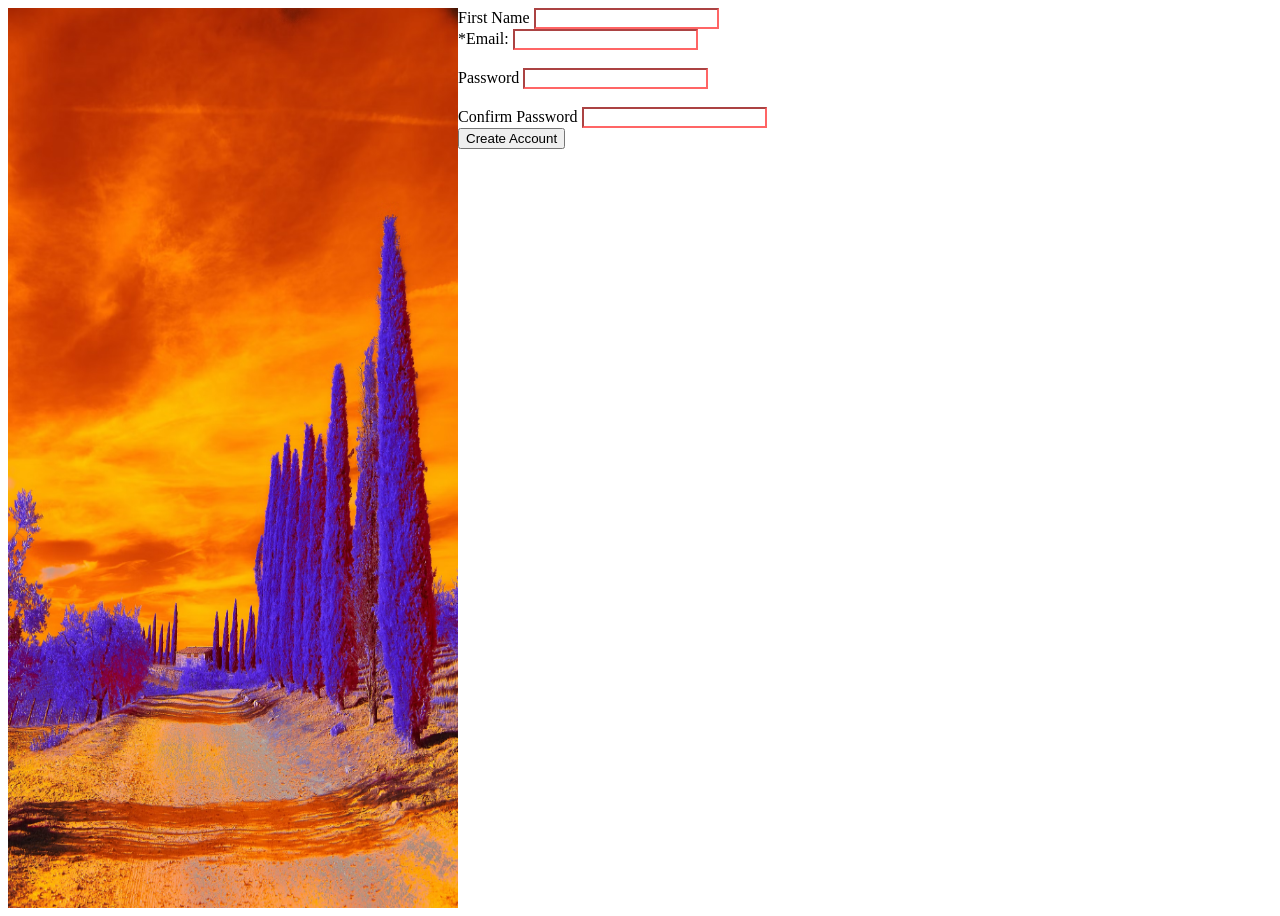
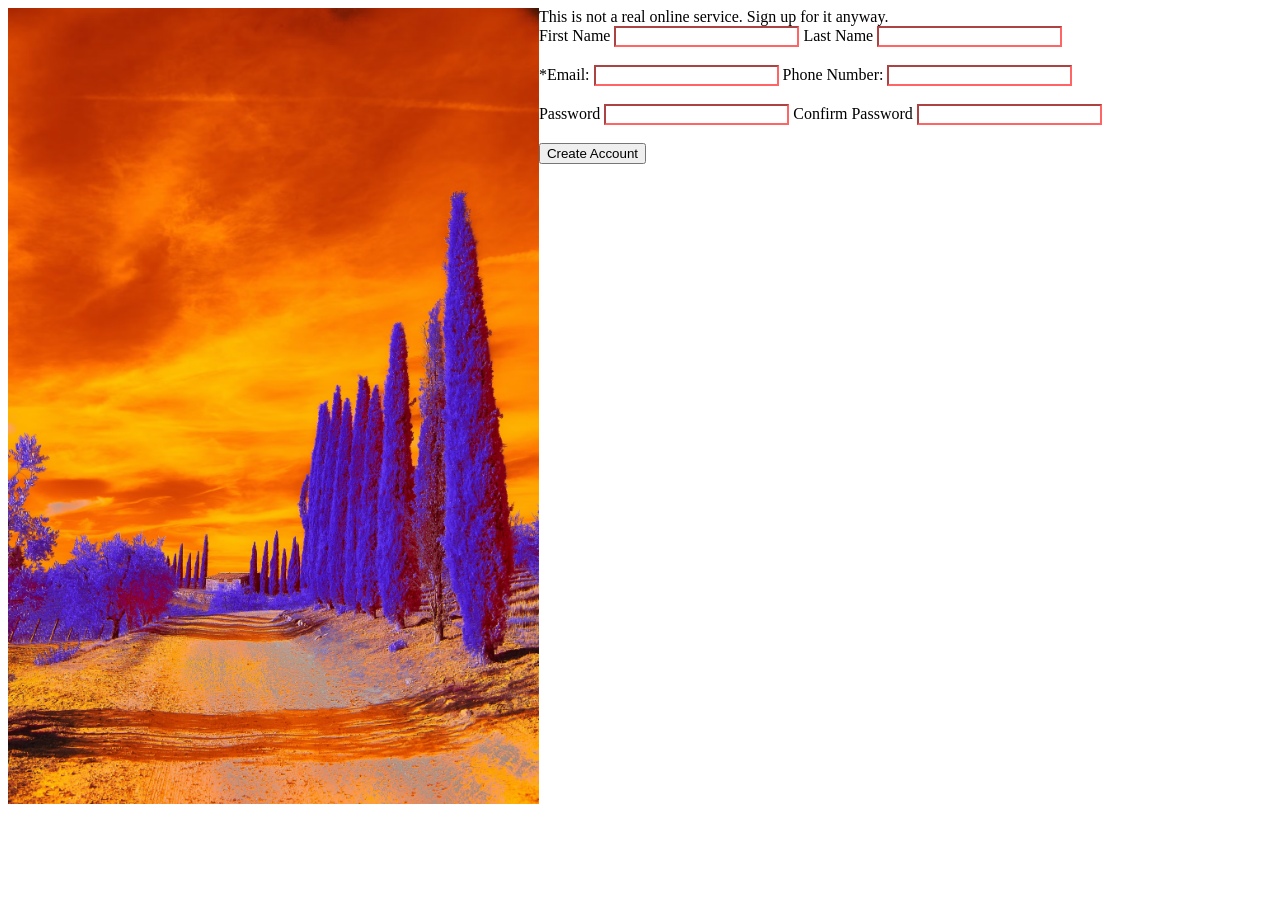
Before and after one commit to AACuellar00/Sign-Up, a plain HTML site: page index.html in a window 1280 px wide. After the commit the page ends 812 px from the top, so only its background shows below. Drawn offline with Linux system fonts and the light colour scheme; a web font is replaced by a local one.

Commit message:
more basics

```diff
--- a/index.html
+++ b/index.html
@@ -12,33 +12,40 @@
     <script src ="javascript.js" defer></script>
 
     <img class = "purp" src="Images/Exp.avif"></img>
+    <div>
+
+    <div>This is not a real online service. Sign up for it anyway.</div>
 
     <form action="#" method="get">
         <div>
             <label for="first_name">First Name</label>
-            <input type="name" id="name" name="name" required>
-          </div>
+                <input type="name" id="fName" name="fName" required>
+            <label for="last_name">Last Name</label>
+                <input type="name" id="lName" name="lName" required>
+        </div>
+        <br>
 
         <div>
           <label for="user_email">*Email:</label>
-          <input type="email" id="user_email" name="user_email" required>
+            <input type="email" id="user_email" name="user_email" required>
+          <label for="phone_number">Phone Number:</label>
+            <input type="tel" id="phone_number" name="phone_number" required>
         </div>
         <br>
 
         <div>
           <label for="user_password">Password</label>
-          <input type="password" id="user_password" name="user_password" required>
+            <input type="password" id="user_password" name="user_password" required>
+          <label for="user_passwordC">Confirm Password</label>
+            <input type="password" id="user_passwordC" name="user_passwordC" required>
         </div>
         <br>
-
-        <div>
-            <label for="user_passwordC">Confirm Password</label>
-            <input type="password" id="user_passwordC" name="user_passwordC" required>
-          </div>
 
         <button type="submit">Create Account</button>
 
       </form>
+    </div>
+
 
 </body>
 </html>
--- a/styles.css
+++ b/styles.css
@@ -11,9 +11,10 @@ body{
 }
 
 .purp{
-    width: 450px;
-    height: 900px;
+    max-width: 42%;
+    height: auto;
 }
+
 input{
     border-color: #E5E7EB
 }
@@ -22,6 +23,11 @@ input:invalid {
     border-color: #ff6565;
   }
 
-  input:valid {
+input:valid {
     border-color: green;
-  }
+}
+
+input:focus{
+    border-color: rgb(76, 76, 250);
+    box-shadow: 5px 5px;
+}
```
